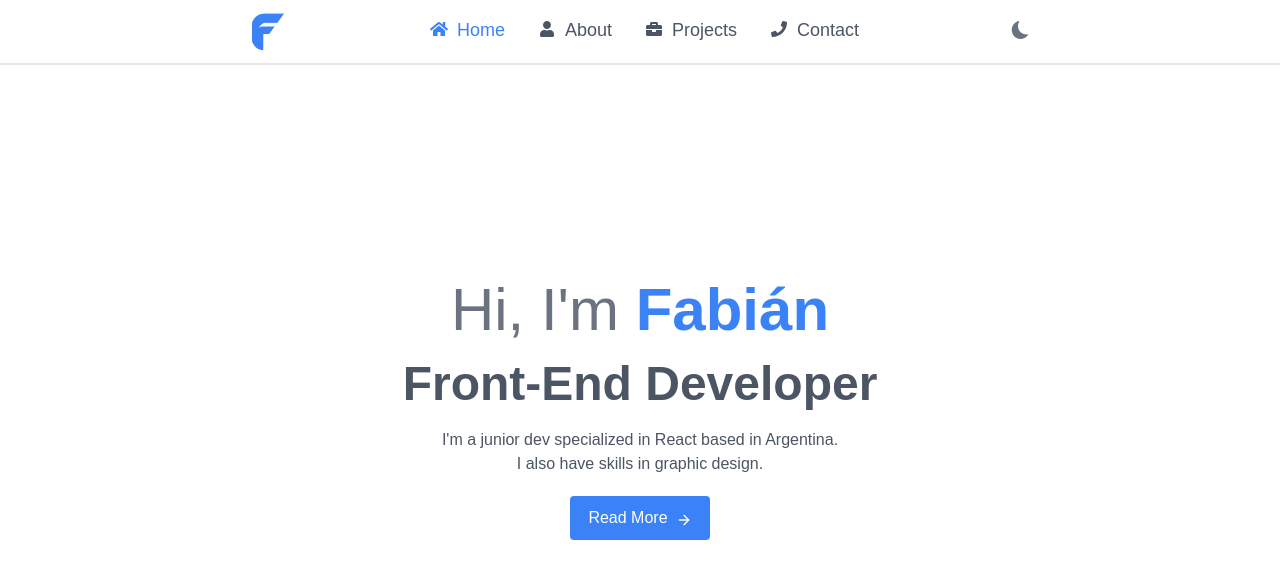
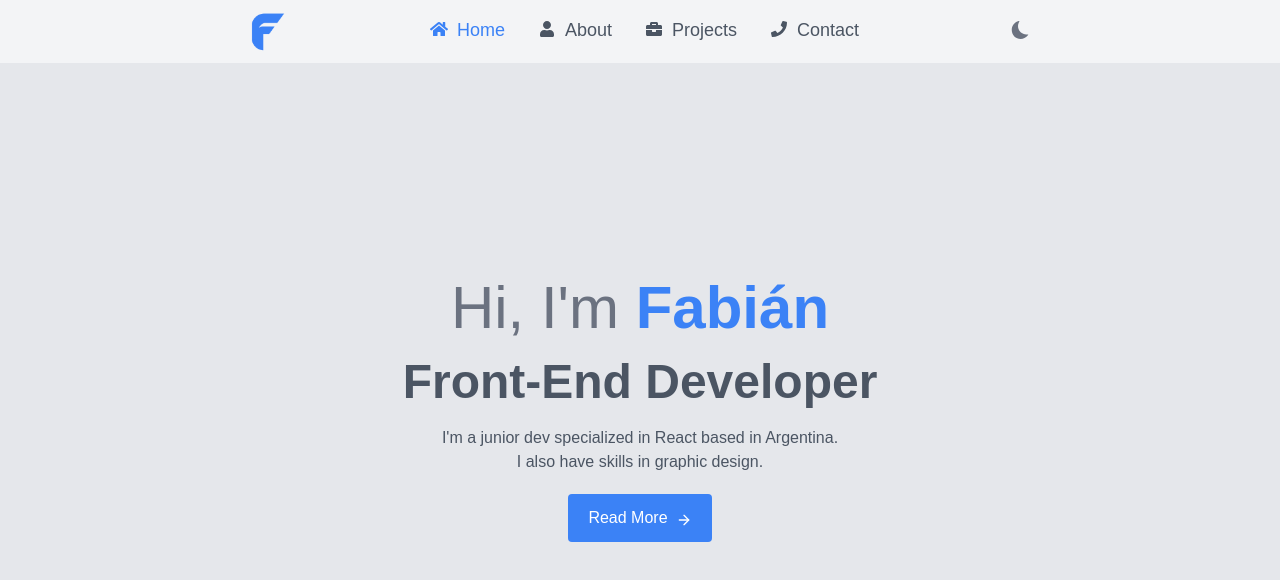
Before and after one commit to vlas-dev/portfolio-website, a React (Create React App) app: page / in a window 1280 px wide. Shown: the top 580 px of the page. Built offline with nearby package versions, Linux system fonts and the light colour scheme.

Commit message:
color update

```diff
--- a/src/components/About.jsx
+++ b/src/components/About.jsx
@@ -19,7 +19,7 @@ const About = () => {
   return (
     <div
       name="/about"
-      className="flex justify-center items-center min-h-screen bg-[#ffffff] dark:bg-[#181a1b] text-[#444440] dark:text-gray-300 transition-colors duration-200 pt-20 md:pt-10 pb-10"
+      className="flex justify-center items-center min-h-screen bg-gray-200 dark:bg-[#181a1b] text-[#444440] dark:text-gray-300 transition-colors duration-200 pt-20 md:pt-10 pb-10"
     >
       <motion.div
         initial={{ opacity: 0, translateX: -3 }}
--- a/src/components/Contact.jsx
+++ b/src/components/Contact.jsx
@@ -31,7 +31,7 @@ const Contact = () => {
   return (
     <div
       name="/contact"
-      className="flex justify-center items-center pt-20 md:pt-0 md:h-screen w-full bg-white text-[#444440] dark:text-gray-300 dark:bg-[#181a1b] sm:pl-4 sm:pr-4 text-center  transition-colors duration-200"
+      className="flex justify-center items-center pt-20 md:pt-0 md:h-screen w-full bg-gray-200 text-[#444440] dark:text-gray-300 dark:bg-[#181a1b] sm:pl-4 sm:pr-4 text-center  transition-colors duration-200"
 
 
     >
--- a/src/components/Home.jsx
+++ b/src/components/Home.jsx
@@ -12,7 +12,7 @@ const Home = () => {
   };
 
   return (
-    <div name="/" className="w-full h-screen bg-white dark:bg-[#181a1b]  transition-colors duration-200"
+    <div name="/" className="w-full h-screen bg-gray-200 dark:bg-[#181a1b]  transition-colors duration-200"
 
 
 
@@ -43,14 +43,12 @@ const Home = () => {
           >
             <Link to="/about">
               <button
-                className={`flex items-center focus:outline-none py-2 px-4 border-solid border-2  rounded transition-colors duration-200 ${
-                  isHovered ? "bg-white border-gray-600 dark:border-white " : "bg-blue-500 border-blue-500 dark:border-[#fd204f] dark:bg-[#fd204f]"
+                className={`flex items-center focus:outline-none px-5 py-3  rounded transition-colors duration-200 ${
+                  isHovered ? "bg-blue-600   dark:bg-[#da003f]"  : " bg-blue-500  dark:bg-[#fd204f] "
                 }`}
               >
                 <span
-                  className={`mr-2 ${
-                    isHovered ? "text-gray-600 " : "text-white "
-                  }`}
+                  className="mr-2 text-white"
                 >
                   Read More
                 </span>
@@ -60,11 +58,7 @@ const Home = () => {
                   transition={{ yoyo: Infinity, duration: 0.5 }}
                 >
                   <FiArrowRight
-                    className={
-                      isHovered
-                        ? "text-gray-600"
-                        : "text-white"
-                    }
+                    className="text-white"
                     style={{ marginTop: "3px" }}
                   />
                 </motion.span>
--- a/src/components/Navbar.jsx
+++ b/src/components/Navbar.jsx
@@ -51,7 +51,7 @@ const Navbar = () => {
   }, [location]);
 
   return (
-    <div className="fixed w-full h-[65px] bg-white dark:bg-[#181a1b] nav-index border-b-2 border-gray-200 dark:border-[#222425] transition-colors duration-200 ">
+    <div className="fixed w-full h-[65px] bg-gray-100 dark:bg-[#151617] nav-index border-b-2 border-gray-200 dark:border-[#222425] transition-colors duration-200 ">
       <div className="max-w-[800px] mx-auto flex justify-between items-center">
         <div className="ml-4 mt-2 mb-2 md:ml-2 md:mt-3">
           <Link to="/" onClick={() => handleClick("home")}>
--- a/src/components/Projects.jsx
+++ b/src/components/Projects.jsx
@@ -43,7 +43,7 @@ const Projects = () => {
   return (
     <div
       name="/projects"
-      className="flex justify-center items-center pb-20 w-full  dark:bg-[#1a1a1a] dark:text-gray-300 text-gray-700 pt-20 md:pt-36 sm:pl-4 sm:pr-4 md:h-screen transition-colors duration-200"
+      className="flex justify-center items-center pb-20 w-full bg-gray-200 dark:bg-[#1a1a1a] dark:text-gray-300 text-gray-700 pt-20 md:pt-36 sm:pl-4 sm:pr-4 md:h-screen transition-colors duration-200"
     >
       <motion.div
         className=" max-w-[500px] md:max-w-[800px]  mx-auto p-4"
```
